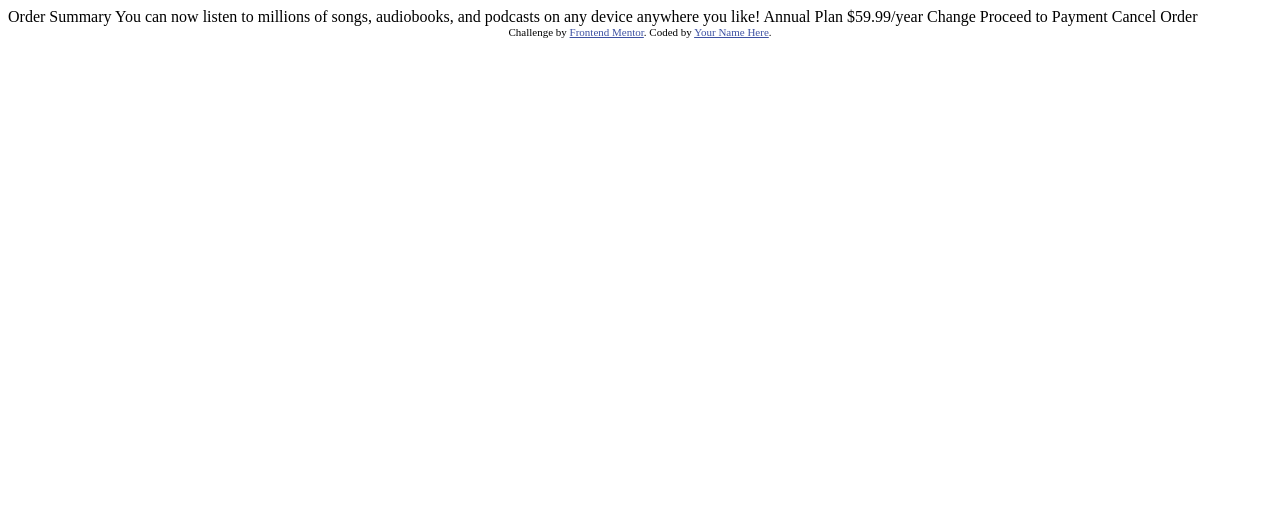
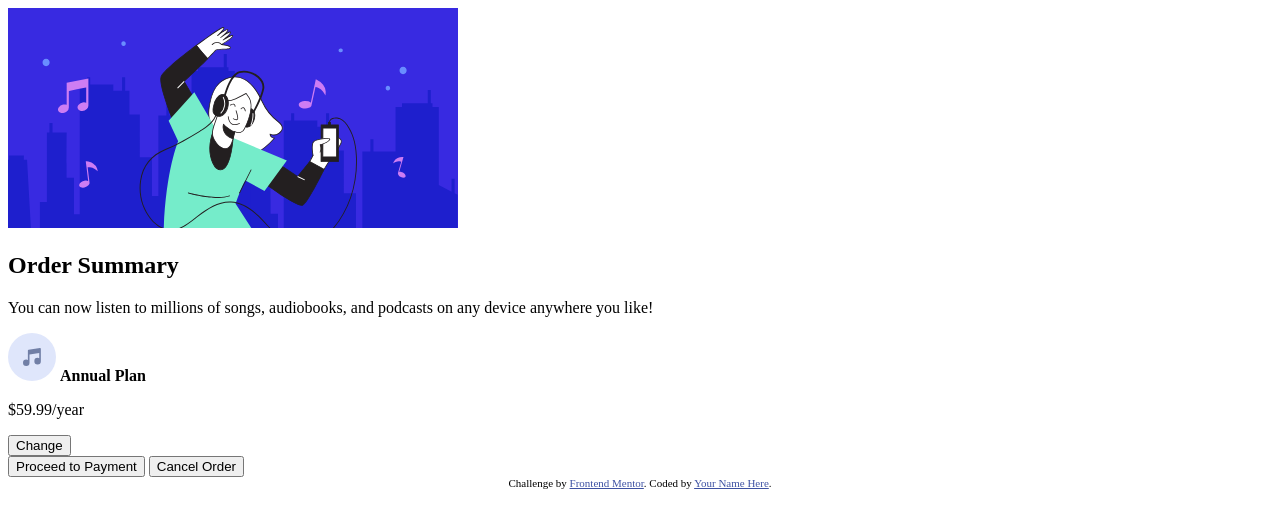
Before and after one commit to fryca9/order-summary-component--fm, a plain HTML site: page index.html in a window 1280 px wide. Drawn offline with Linux system fonts and the light colour scheme.

Commit message:
first html

```diff
--- a/index.html
+++ b/index.html
@@ -1,37 +1,66 @@
 <!DOCTYPE html>
 <html lang="en">
   <head>
-  <meta charset="UTF-8">
-  <meta name="viewport" content="width=device-width, initial-scale=1.0"> <!-- displays site properly based on user's device -->
+    <meta charset="UTF-8" />
+    <meta name="viewport" content="width=device-width, initial-scale=1.0" />
+    <!-- displays site properly based on user's device -->
 
-  <link rel="icon" type="image/png" sizes="32x32" href="./images/favicon-32x32.png">
+    <link
+      rel="icon"
+      type="image/png"
+      sizes="32x32"
+      href="./images/favicon-32x32.png"
+    />
 
     <title>Frontend Mentor | Order summary card</title>
 
     <!-- Feel free to remove these styles or customise in your own stylesheet 👍 -->
     <style>
-    .attribution { font-size: 11px; text-align: center; }
-    .attribution a { color: hsl(228, 45%, 44%); }
+      .attribution {
+        font-size: 11px;
+        text-align: center;
+      }
+      .attribution a {
+        color: hsl(228, 45%, 44%);
+      }
     </style>
   </head>
   <body>
-
-  Order Summary
-
-  You can now listen to millions of songs, audiobooks, and podcasts on any
-  device anywhere you like!
-
-  Annual Plan
-  $59.99/year
-
+    <main class="order__card">
+      <img
+        src="./images/illustration-hero.svg"
+        alt="a dancing lady"
+        class="order__img"
+      />
+      <section class="order__summary">
+        <h2 class="summary__title">Order Summary</h2>
+        <p class="summary__text">
+          You can now listen to millions of songs, audiobooks, and podcasts on
+          any device anywhere you like!
+        </p>
+        <div class="summary__plan">
+          <img src="./images/icon-music.svg" alt="" class="plan__icon" />
+          <strong class="plan__title">Annual Plan</strong>
+          <p class="plan__price">$59.99/year</p>
+          <button
+            type="button"
+            class="plan__change"
+            aria-label="change your plan"
+          >
             Change
-
+          </button>
+        </div>
+        <button type="submit" class="summary__submit">
           Proceed to Payment
-  Cancel Order
-
-  <div class="attribution">
-    Challenge by <a href="https://www.frontendmentor.io?ref=challenge" target="_blank">Frontend Mentor</a>.
-    Coded by <a href="#">Your Name Here</a>.
-  </div>
+        </button>
+        <button type="button" class="summary__cancel">Cancel Order</button>
+      </section>
+    </main>
+    <footer class="attribution">
+      Challenge by
+      <a href="https://www.frontendmentor.io?ref=challenge" target="_blank"
+        >Frontend Mentor</a
+      >. Coded by <a href="#">Your Name Here</a>.
+    </footer>
   </body>
 </html>
```
Lines whose indentation alone changed are shown as unchanged.
